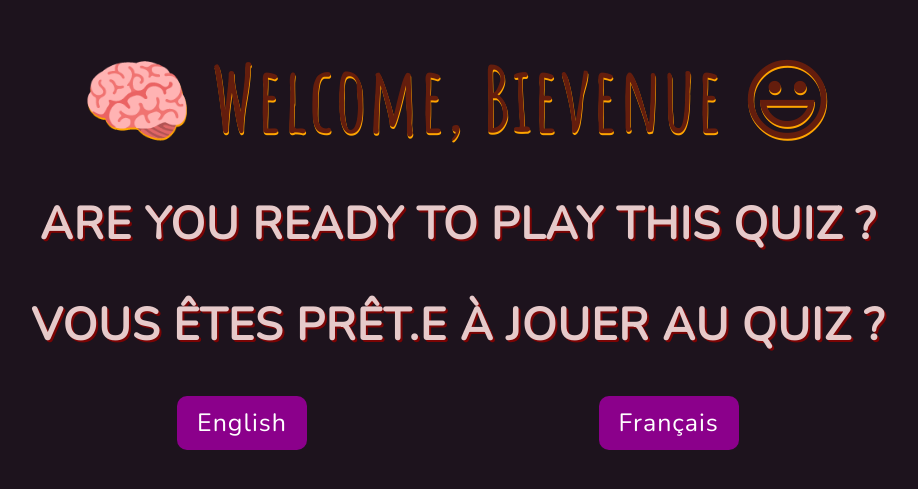
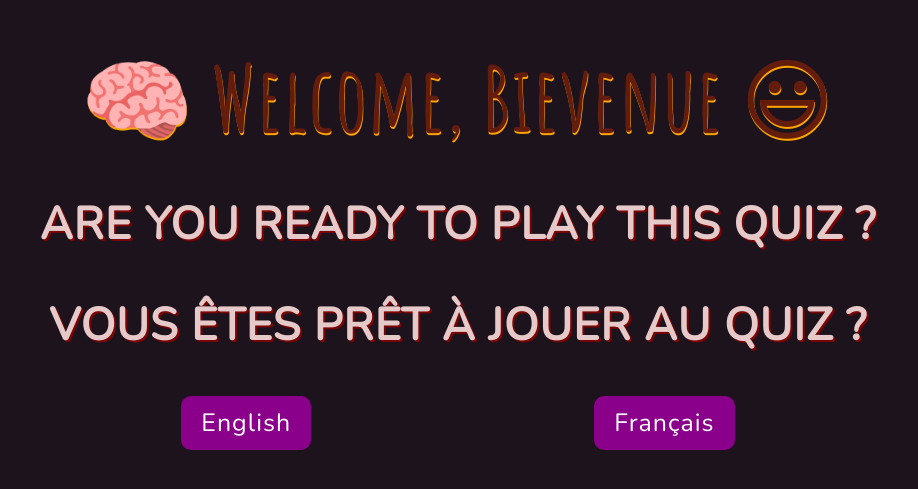
Before and after one commit to chichiulam2022/trivia_quiz_app, a plain HTML site: page index.html in a window 1280 px wide. Shown: the part 145-634 px from the top of the page, without its empty margins (182-1100 px from the left). Drawn offline with nearby package versions, Linux system fonts and the light colour scheme.

Commit message:
Update index.html

```diff
--- a/index.html
+++ b/index.html
@@ -15,7 +15,7 @@
         <div class="quiz">
             <h1 class="welcome">🧠 Welcome, Bievenue 😃</h1>
             <h1 class="intro">Are You Ready to Play This Quiz ?</h1>
-            <h1 class="intro">Vous êtes prêt.e à jouer au quiz ?</h1>
+            <h1 class="intro">Vous êtes prêt à jouer au quiz ?</h1>
             <div class="lang-container">
                 <a href="game_en.html" class="lang-btn" id="en">English</a>
                 <a href="game_fr.html" class="lang-btn" id="fr">Français</a>
```
